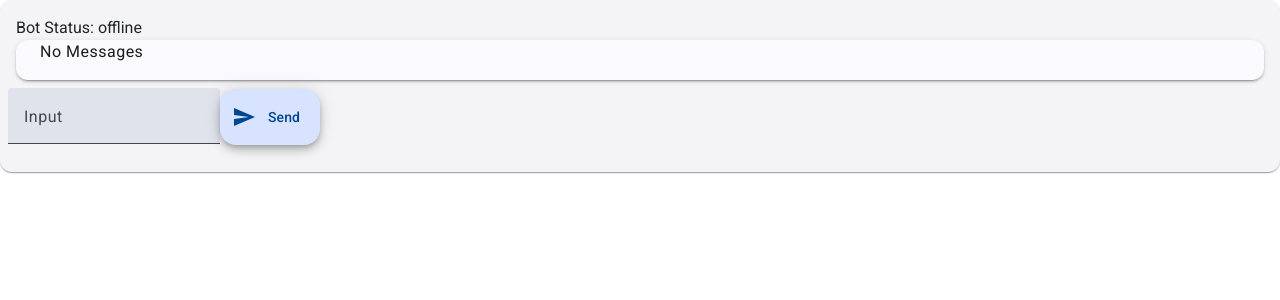
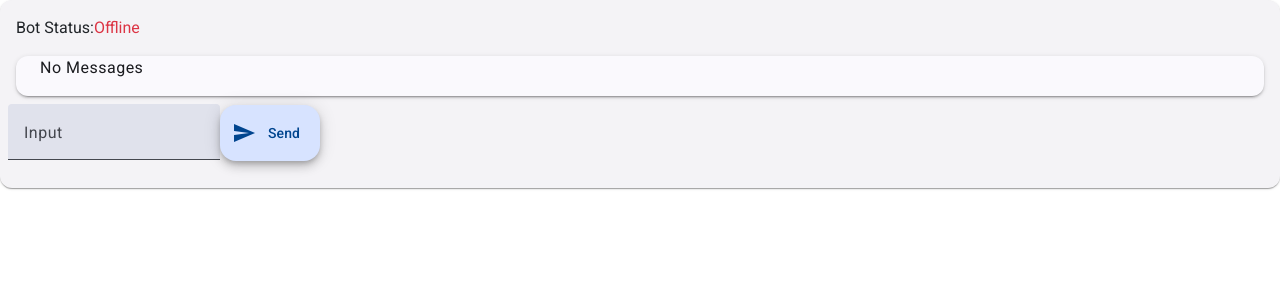
Before and after one commit to Adrian55Stack/ChatBotRxjs, an Angular app: page / in a window 1280 px wide. Shown: the top 300 px of the page. Built offline with nearby package versions, Linux system fonts and the light colour scheme.

Commit message:
add logic for bot availability

```diff
--- a/src/app/chat-header/chat-header.component.html
+++ b/src/app/chat-header/chat-header.component.html
@@ -1 +1,12 @@
-Bot Status: offline
+<span class="d-flex">
+    Bot Status:
+    @if(availability | async) {
+        <p class="fw-700 text-success">
+            Online
+        </p>
+    } @else {
+        <p class="fw-700 text-danger">
+            Offline
+        </p>
+    }
+</span>
--- a/src/app/chat-header/chat-header.component.ts
+++ b/src/app/chat-header/chat-header.component.ts
@@ -1,11 +1,19 @@
-import { Component } from '@angular/core';
+import { Component, inject, OnInit } from '@angular/core';
+import { Observable } from 'rxjs';
+import { BotService } from '../services/bot.service';
+import { AsyncPipe } from '@angular/common';
 
 @Component({
   selector: 'app-chat-header',
-  imports: [],
+  imports: [AsyncPipe],
   templateUrl: './chat-header.component.html',
   styleUrl: './chat-header.component.scss'
 })
-export class ChatHeaderComponent {
+export class ChatHeaderComponent implements OnInit {
+  botService = inject(BotService);
+  availability: Observable<boolean>;
 
+  ngOnInit(): void {
+    this.availability = this.botService.getBotAvailability();
+  }
 }
```
